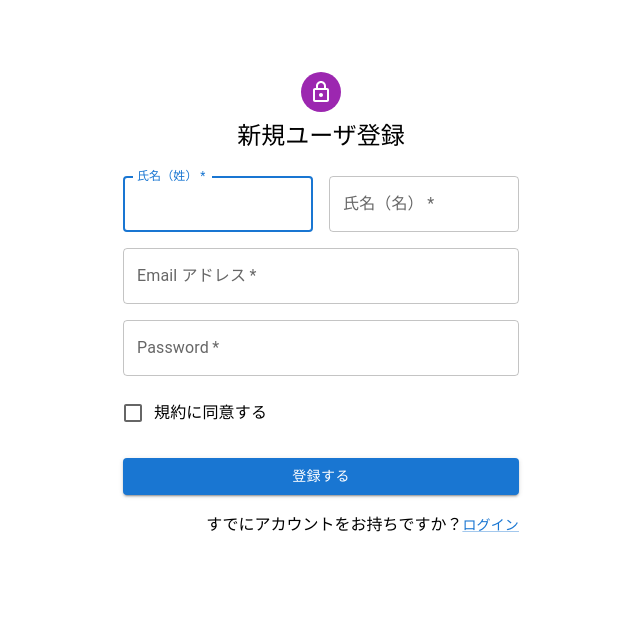
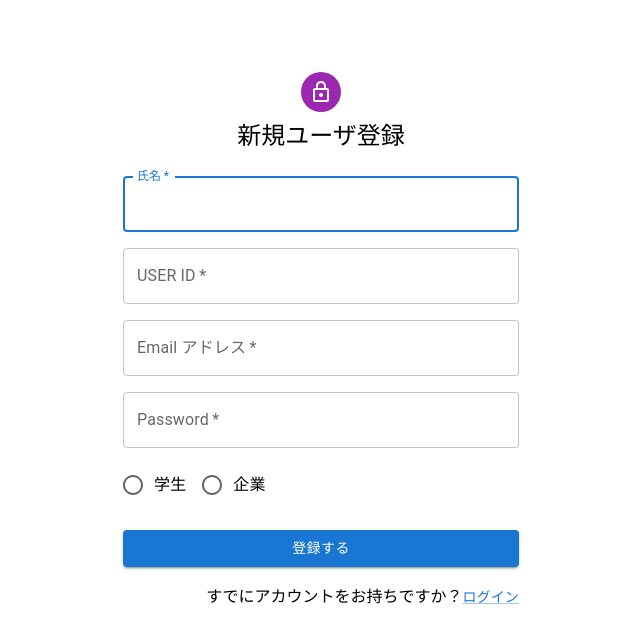
Before and after one commit to yui666a/m_bip-kanazawa, a Next.js app: page /sign-up in a window 1280 px wide. Shown: the top 642 px of the page, without its empty margins (319-959 px from the left). Built offline with nearby package versions, Linux system fonts and the light colour scheme.

Commit message:
フォームの追加

```diff
--- a/pages/sign-up.tsx
+++ b/pages/sign-up.tsx
@@ -15,6 +15,10 @@ import Typography from "@mui/material/Typography";
 import Container from "@mui/material/Container";
 import { createTheme, ThemeProvider } from "@mui/material/styles";
 import axios from "axios";
+import Radio from "@mui/material/Radio";
+import RadioGroup from "@mui/material/RadioGroup";
+import FormControl from "@mui/material/FormControl";
+import FormLabel from "@mui/material/FormLabel";
 
 // const theme = createTheme();
 
@@ -93,25 +97,26 @@ export default function SignUp() {
         </Typography>
         <Box component="form" noValidate onSubmit={handleSubmit} sx={{ mt: 3 }}>
           <Grid container spacing={2}>
-            <Grid item xs={12} sm={6}>
+            <Grid item xs={12}>
+              {/* <Grid item xs={12} sm={6}> */}
               <TextField
-                autoComplete="given-name"
+                autoComplete="氏名"
                 required
                 fullWidth
-                name="氏名（姓）"
-                id="氏名（姓）"
-                label="氏名（姓）"
+                name="氏名"
+                id="氏名"
+                label="氏名"
                 autoFocus
               />
             </Grid>
-            <Grid item xs={12} sm={6}>
+            <Grid item xs={12}>
               <TextField
                 required
                 fullWidth
-                id="氏名（名）"
-                label="氏名（名）"
-                name="氏名（名）"
-                autoComplete="family-name"
+                id="USER ID"
+                label="USER ID"
+                name="USER ID"
+                autoComplete="ID"
               />
             </Grid>
             <Grid item xs={12}>
@@ -136,11 +141,30 @@ export default function SignUp() {
               />
             </Grid>
             <Grid item xs={12}>
+              <RadioGroup
+                aria-labelledby="aaa"
+                defaultValue="学生"
+                name="isStudent"
+                style={{ display: "flex", flexDirection: "row" }}
+              >
+                <FormControlLabel
+                  value="true"
+                  control={<Radio />}
+                  label="学生"
+                />
+                <FormControlLabel
+                  value="false"
+                  control={<Radio />}
+                  label="企業"
+                />
+              </RadioGroup>
+            </Grid>
+            {/* <Grid item xs={12}>
               <FormControlLabel
                 control={<Checkbox value="allowExtraEmails" color="primary" />}
                 label="規約に同意する"
               />
-            </Grid>
+            </Grid> */}
           </Grid>
           <Button
             type="submit"
```
